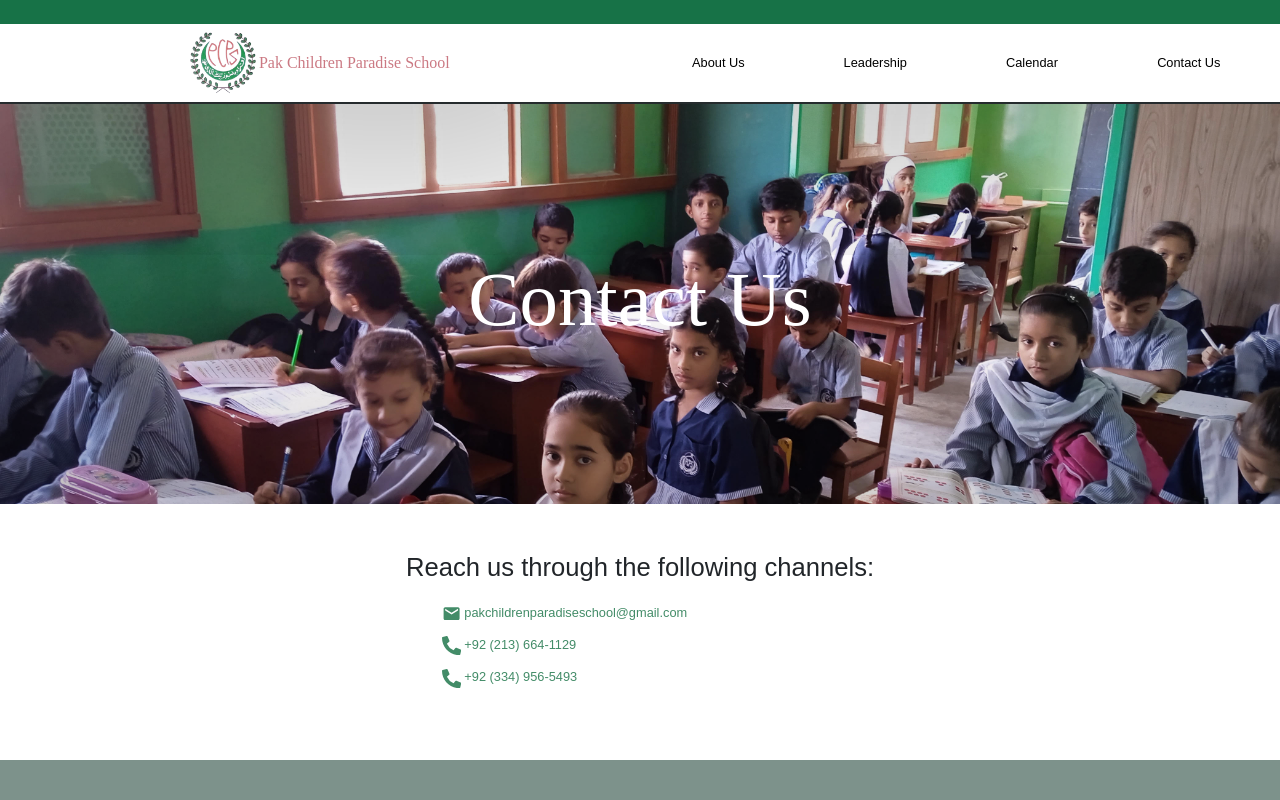
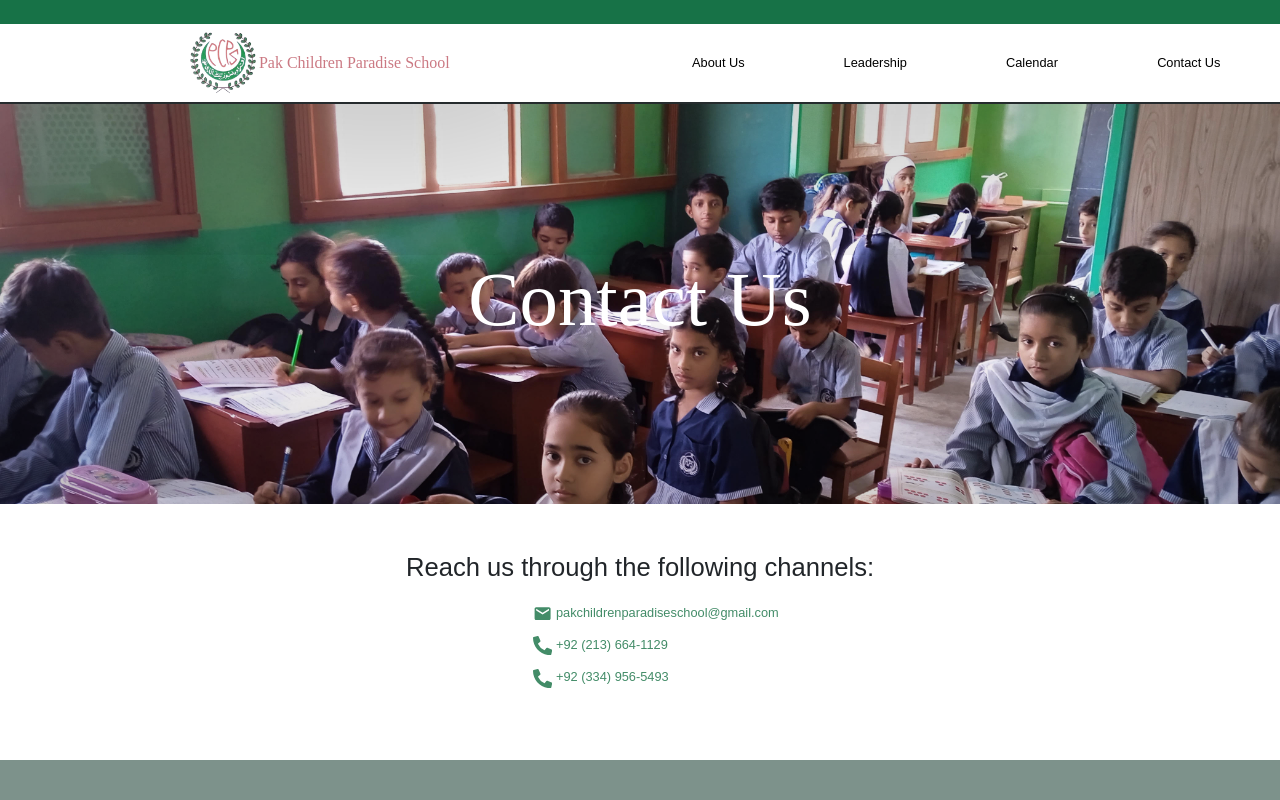
Before and after one commit to Sarim-Sheikh-2003/PakChildrenParadiseSchool, a React (Create React App) app: page /ContactUs in a window 1280 px wide. Shown: the top 800 px of the page. Built offline with nearby package versions, Linux system fonts and the light colour scheme.

Commit message:
Contact Us style changes

```diff
--- a/src/Styles/ContactUs.css
+++ b/src/Styles/ContactUs.css
@@ -36,7 +36,8 @@
     width: 50%;
     display: flex;
     flex-direction: column;
-    padding-left: 2vw;
+    justify-content: center;
+    align-items: center;
 }
 
 .links ul {
```
